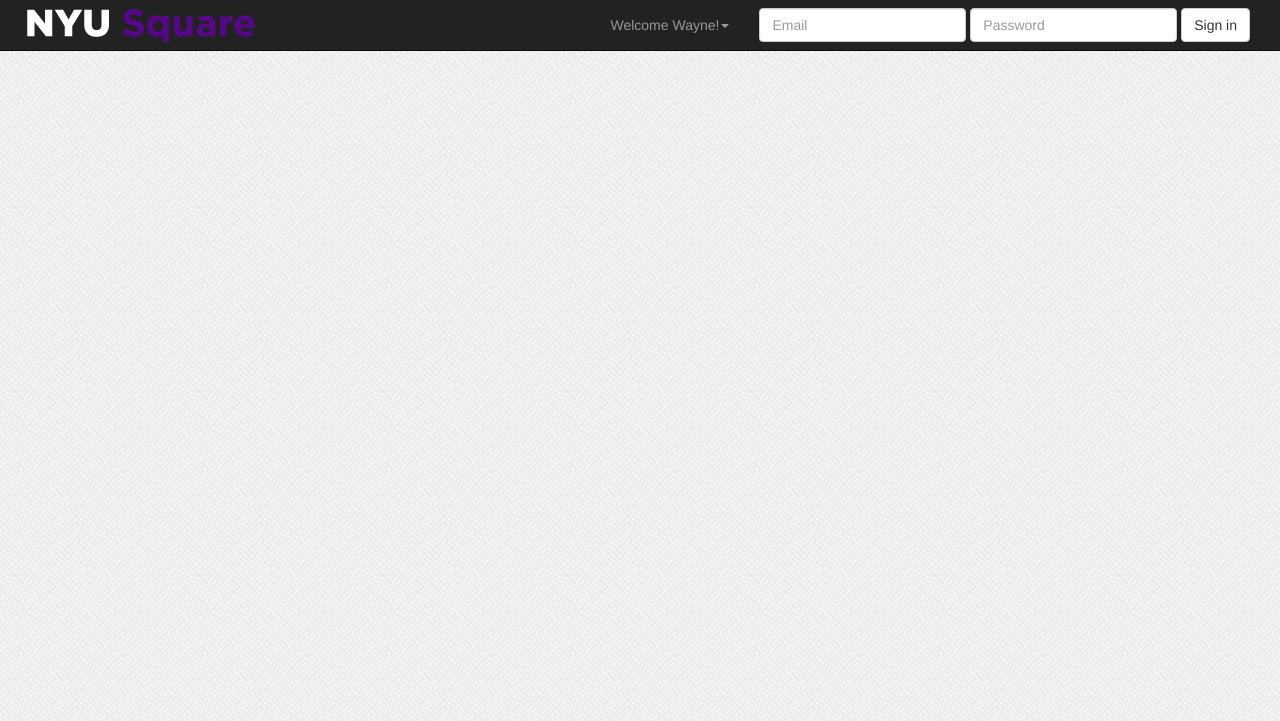
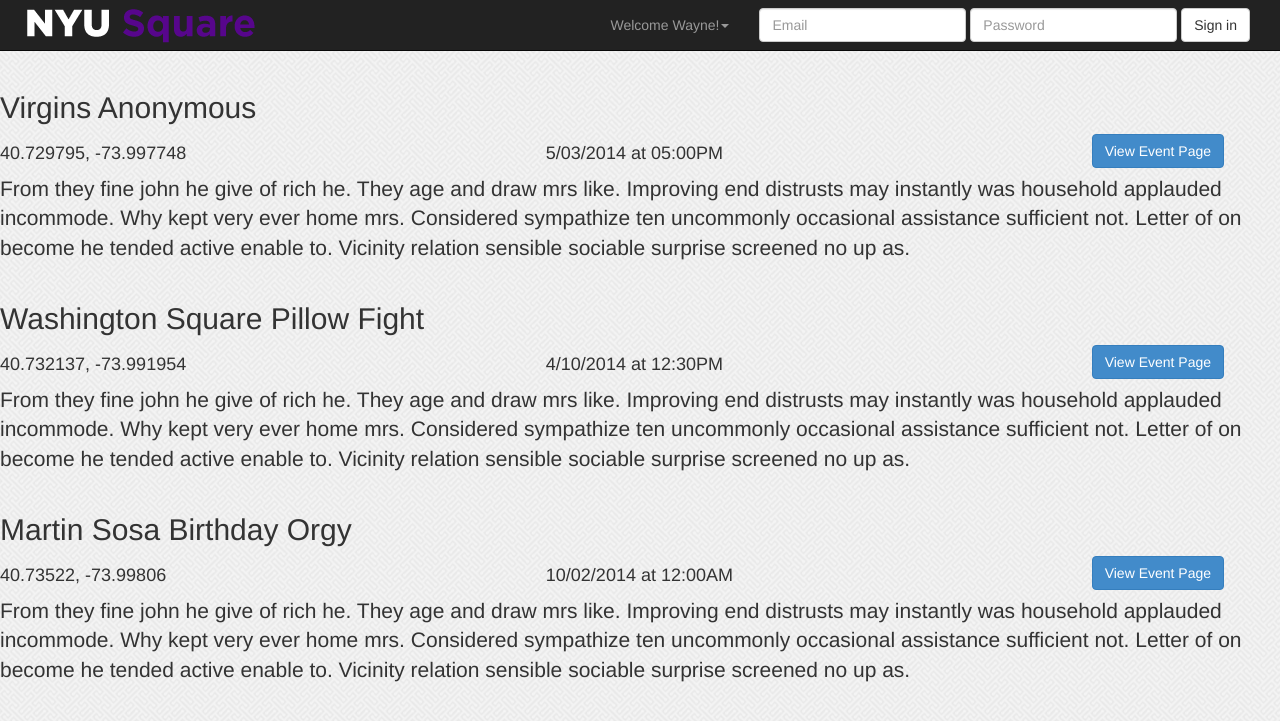
Before and after one commit to Wayne-Jones/2014NYUHacks, a PHP site: page /invitations.php in a window 1280 px wide. Shown: the top 721 px of the page. Run offline with PHP 8.4, Linux system fonts and the light colour scheme.

Commit message:
Finished design of invitations.php

```diff
--- a/invitations.php
+++ b/invitations.php
@@ -37,21 +37,24 @@
     function createList() {
       for(var i = 0; i < eventArray.length; i++){
         var Event = $("<li>")
+
         .append($("<div class='row'>")
-        //.append($("<div class='col-md-12'>")
-        .append($("<h2>").html(eventArray[i][1]));
-        //.append($("div class='row'>")
-        //.append($("<div class='col-md-6'>")
-        //.append($("<h4>").html(eventArray[i][5] + ", " + eventArray[i][6]))
+          .append($("<div class='col-md-8'>")
+            .append($("<h2>").html(eventArray[i][1]))))
+        .append($("<div class='row'>")
+          .append($("<div class='col-md-5'>")
+            .append($("<h4>").html(eventArray[i][5] + ", " + eventArray[i][6])))
+          .append($("<div class='col-md-5'>")
+            .append($("<h4>").html(eventArray[i][3] + " at " + eventArray[i][4])))
+          .append($("<div class='col-md-2'>")
+            .append($("<button type='button' class='btn btn-primary'>View Event Page</button>"))))
+        .append($("<div class='row'>")
+          .append($("<div class='col-md-12'>")
+            .append($("<p class='lead'>").html(eventArray[i][2]))));
+        $("ul.event-list").append(Event);
 
-        console.log(Event);
-        //.append($("<p class='lead'>").html(eventArray[i][2]));
 
-        //var eventItem = $("<tr class='rowClickable' id='M" + i + "'>")
-        //.append($("<td>").html(eventArray[i][1]))
-        //.append($("<td>").html(eventArray[i][4] + " , " + eventArray[i][5]));
-
-        $("ul.event-list").append(Event);
+//<p class="lead">
       }
     }
   </script>
```
